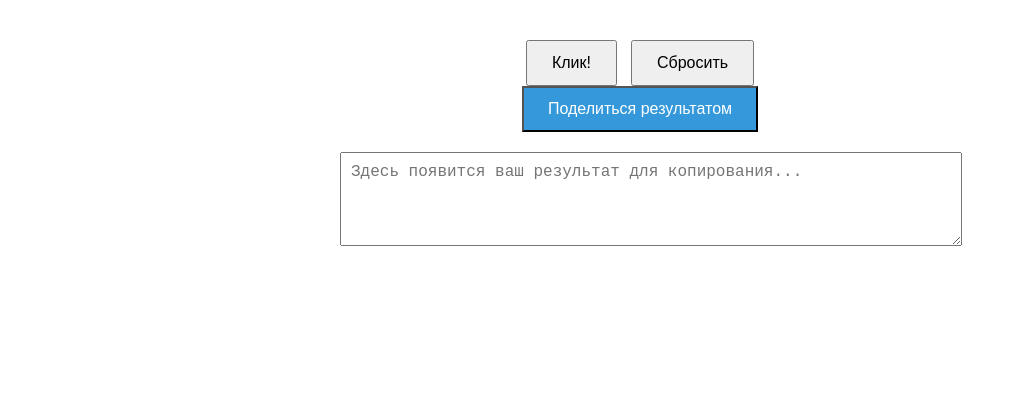
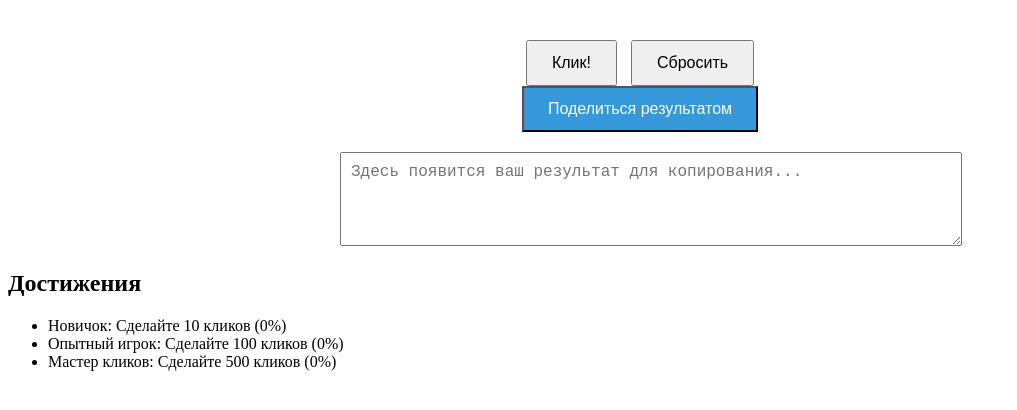
Before and after one commit to dimashloyger02/my-rep-01, a plain HTML site: page index.html in a window 1280 px wide. Shown: the part 120-530 px from the top of the page, without its empty margins (0-1017 px from the left). Drawn offline with Linux system fonts and the light colour scheme.

Commit message:
Update index.html

```diff
--- a/index.html
+++ b/index.html
@@ -19,6 +19,12 @@
     <div style="margin: 20px auto; width: 80%; max-width: 600px;">
         <textarea id="shareText" rows="4" style="width: 100%; font-size: 16px; padding: 10px;" placeholder="Здесь появится ваш результат для копирования..."></textarea>
     </div>
+
+    <div class="achievements-container">
+  <h2>Достижения</h2>
+  <ul class="achievements-list"></ul>
+</div>
+
         <script src="clicker/assets/js/cilcker.js"></script>
     <script src="clicker/assets/js/achievements.js"></script>
 </body>
```
